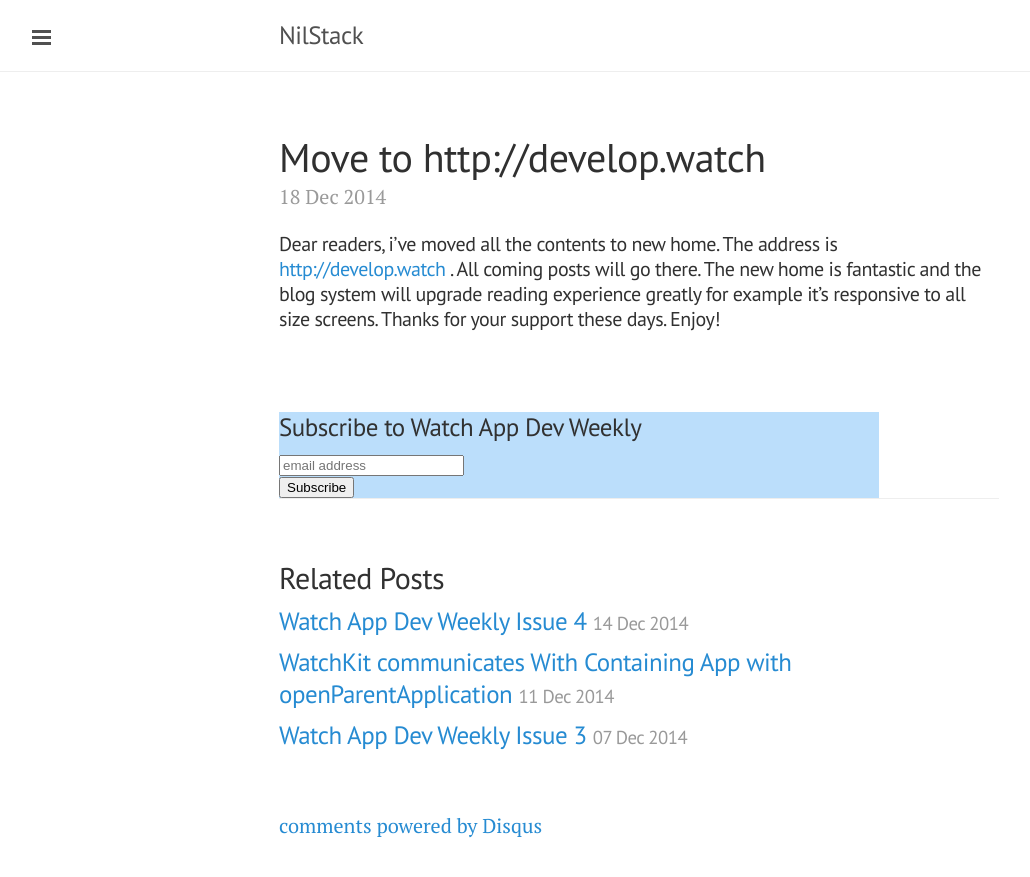
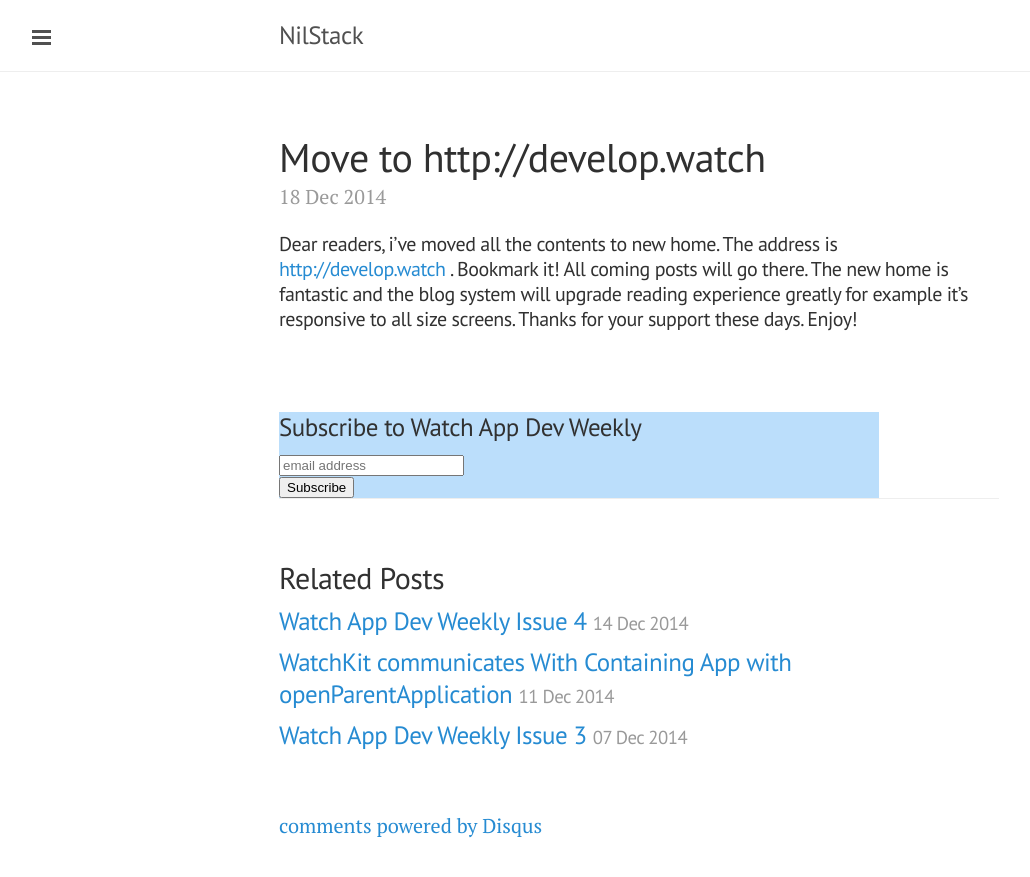
Before and after one commit to GitPeng/GitPeng.github.io, a Jekyll site: the page built from _posts/2014-12-18-move-to-new-home.md, in a window 1280 px wide. Shown: the top 877 px of the page, without its empty margins (1-1031 px from the left). Built offline with Jekyll 4.4.1, drawn with Linux system fonts in a browser that asks for light colours; Markdown is read by kramdown in place of the engine named in the settings; comment, search, counter and statistics services are not loaded.

Commit message:
move to new home

```diff
--- a/_posts/2014-12-18-move-to-new-home.md
+++ b/_posts/2014-12-18-move-to-new-home.md
@@ -4,4 +4,4 @@ layout: post
 title: Move to http://develop.watch
 ---
 
-#### Dear readers, i've moved all the contents to new home. The address is [http://develop.watch](http://develop.watch) . All coming posts will go there. The new home is fantastic and the blog system will upgrade reading experience greatly for example it's responsive to all size screens. Thanks for your support these days. Enjoy!
+#### Dear readers, i've moved all the contents to new home. The address is [http://develop.watch](http://develop.watch) . Bookmark it! All coming posts will go there. The new home is fantastic and the blog system will upgrade reading experience greatly for example it's responsive to all size screens. Thanks for your support these days. Enjoy!
```
